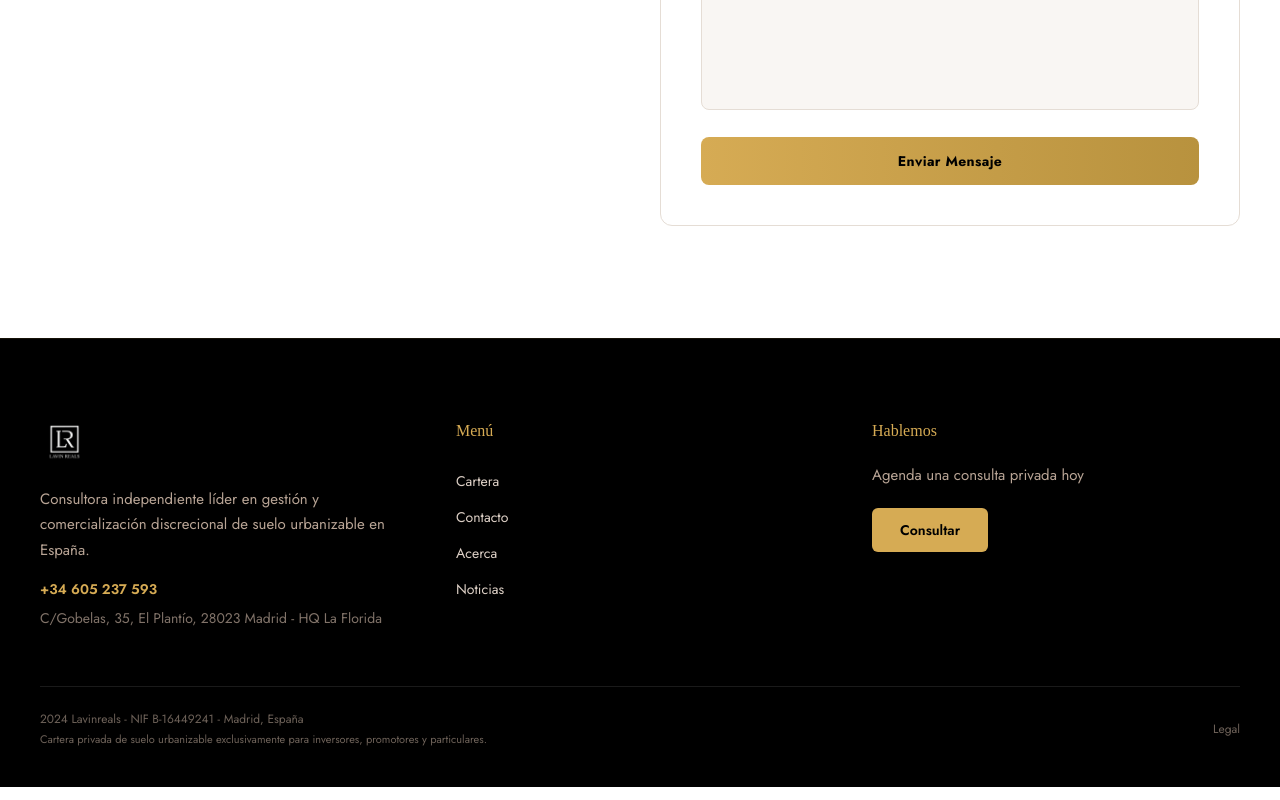
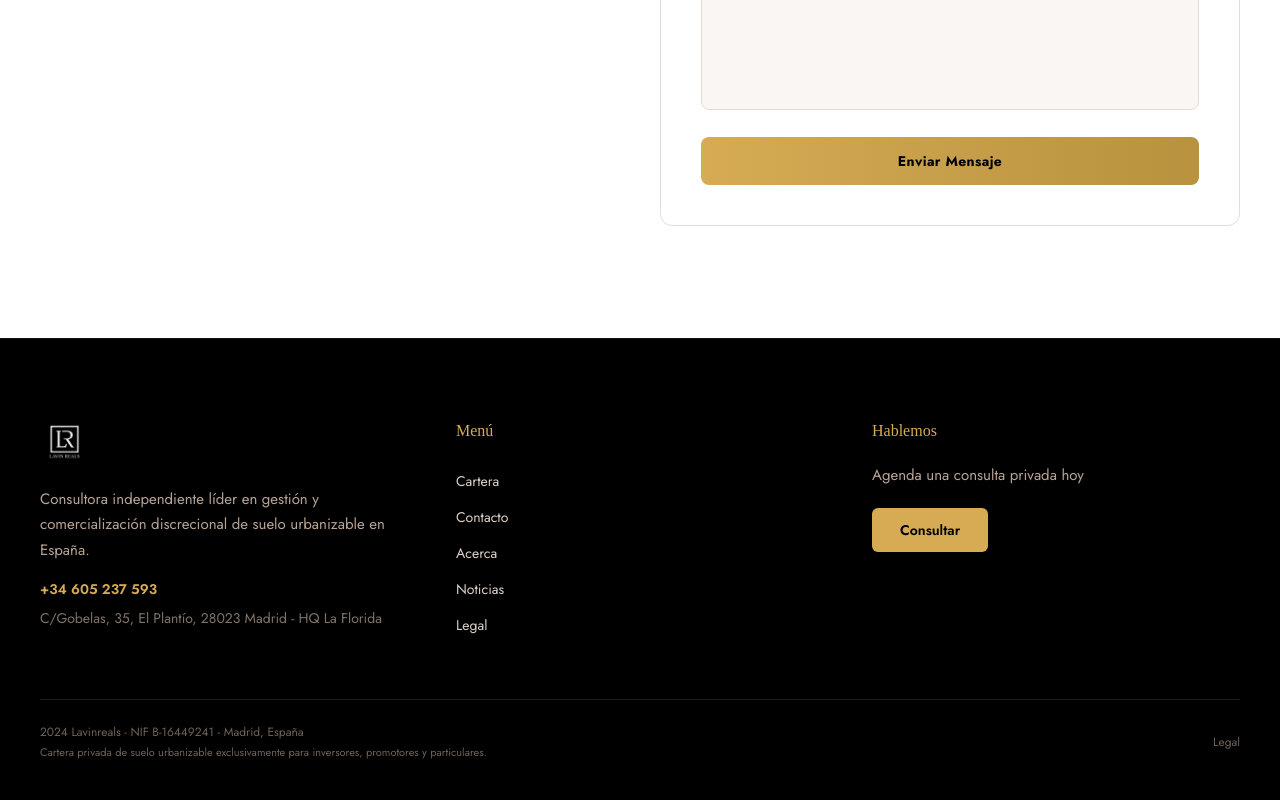
Before and after one commit to cesarale14/lavinreals-rebuild, a Next.js app in the folder lavinreals/: page / in a window 1280 px wide. Shown: the part 5380-6180 px from the top of the page. Built offline with nearby package versions, Linux system fonts and the light colour scheme.

Commit message:
make legal link more visible in footer

```diff
--- a/lavinreals/src/components/Footer.tsx
+++ b/lavinreals/src/components/Footer.tsx
@@ -36,6 +36,7 @@ export default function Footer() {
             { href: "/contacto", label: t.nav.contacto },
             { href: "/acerca", label: t.nav.acerca },
             { href: "/noticias", label: t.nav.noticias },
+            { href: "/legal", label: t.footer.legal },
           ].map((link) => (
             <Link
               key={link.href}
```
